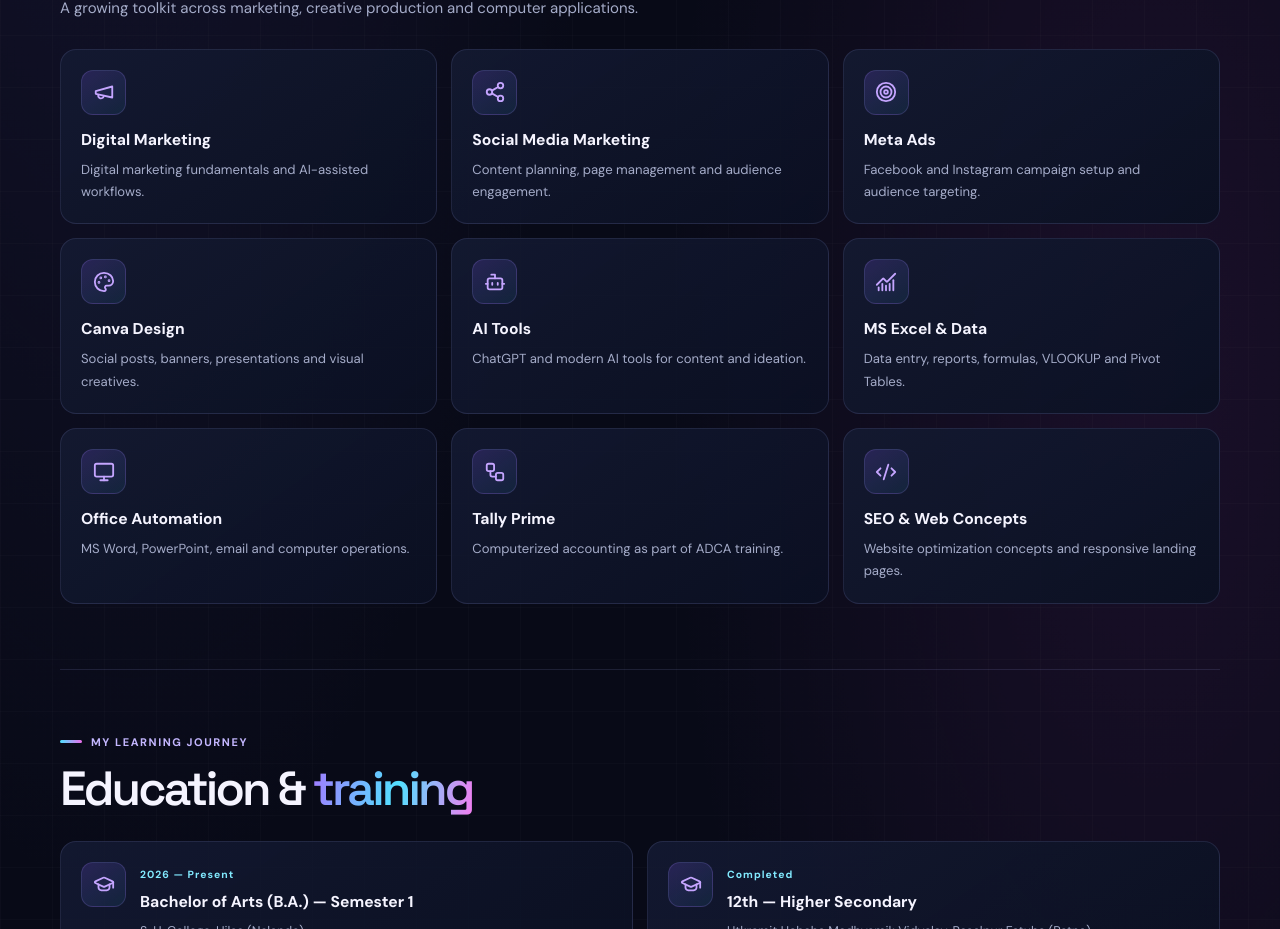
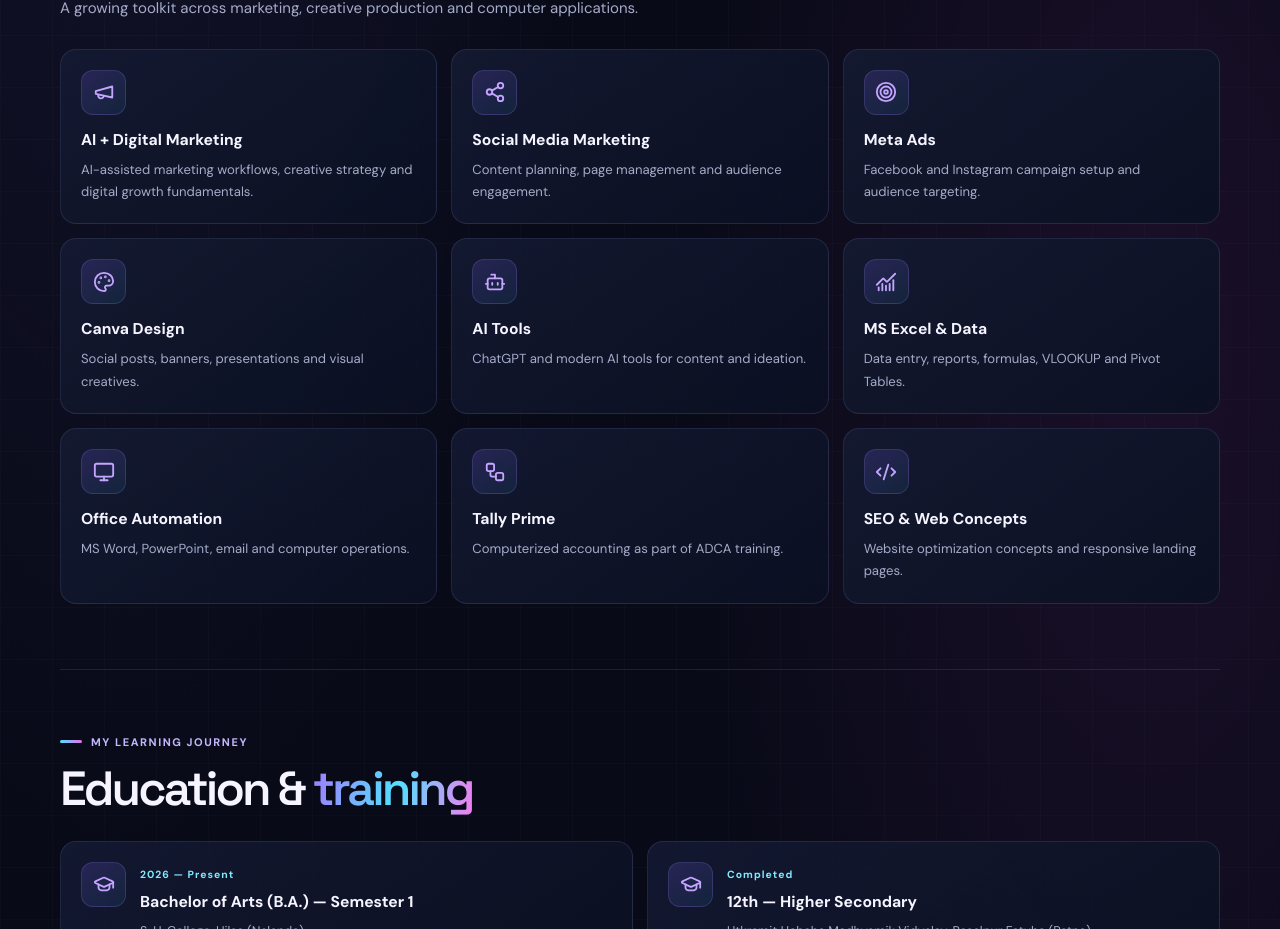
Before and after one commit to kranjan8196-star/Portfolio, a React (Vite) app: page / in a window 1280 px wide. Shown: the part 1317-2246 px from the top of the page. Built offline with nearby package versions, Linux system fonts and the light colour scheme.

Commit message:
Set AI + Digital Marketing wording
Co-authored-by: Copilot <223556219+Copilot@users.noreply.github.com>

```diff
--- a/src/App.jsx
+++ b/src/App.jsx
@@ -3,7 +3,7 @@ import { ArrowDown, ArrowUpRight, Bot, BriefcaseBusiness, CheckCircle2, Code2, F
 
 const profile = { name: 'Ranjan Kumar', title: 'AI & Digital Marketing Creator', email: 'kranjan8196@gmail.com', phone: '+918294171400', whatsapp: '918294171400', location: 'Sonaru Mor, Fatuha, Patna', facebook: 'https://www.facebook.com/profile.php?id=61592488077243', instagram: 'https://www.instagram.com/ranjan_kumar291/', linkedin: 'https://www.linkedin.com/in/ranjan-kumar-a86a30426/', youtube: 'https://www.youtube.com/channel/UCvPH5rLCVDtwlJQ-GfC4iUA', photo: `${import.meta.env.BASE_URL}ranjan-kumar-portrait.png` };
 const skills = [
-  [Megaphone, 'Digital Marketing', 'Digital marketing fundamentals and AI-assisted workflows.'],
+  [Megaphone, 'AI + Digital Marketing', 'AI-assisted marketing workflows, creative strategy and digital growth fundamentals.'],
   [Share2, 'Social Media Marketing', 'Content planning, page management and audience engagement.'],
   [Target, 'Meta Ads', 'Facebook and Instagram campaign setup and audience targeting.'],
   [Palette, 'Canva Design', 'Social posts, banners, presentations and visual creatives.'],
```
